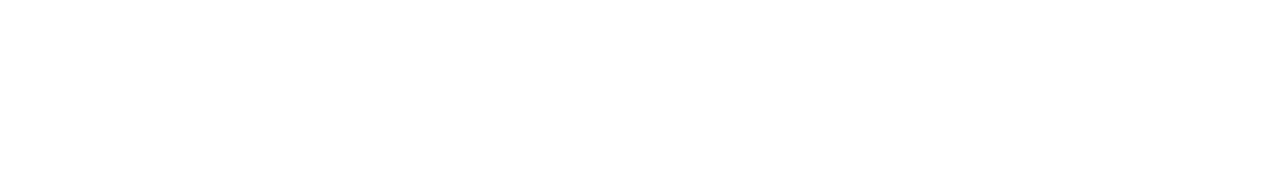
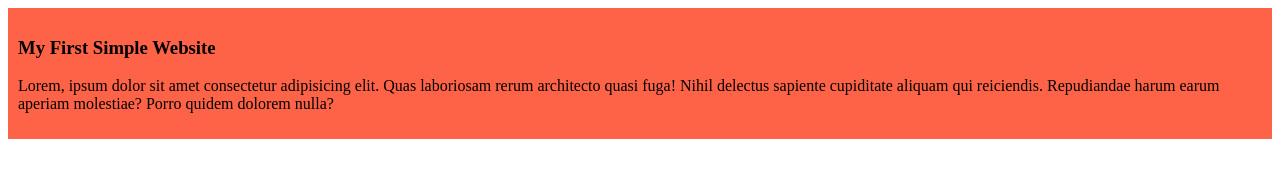
Before and after one commit to Argha588696/my-first-simple-website, a plain HTML site: page index.html in a window 1280 px wide. Drawn offline with Linux system fonts and the light colour scheme.

Commit message:
added the first blog

```diff
--- a/index.html
+++ b/index.html
@@ -4,8 +4,16 @@
     <meta charset="UTF-8">
     <meta name="viewport" content="width=device-width, initial-scale=1.0">
     <title>My First Simple Website</title>
+    <link rel="stylesheet" href="styles/blog.css">
 </head>
 <body>
-
+    <div>
+        <h3>
+            My First Simple Website
+        </h3>
+        <p>
+            Lorem, ipsum dolor sit amet consectetur adipisicing elit. Quas laboriosam rerum architecto quasi fuga! Nihil delectus sapiente cupiditate aliquam qui reiciendis. Repudiandae harum earum aperiam molestiae? Porro quidem dolorem nulla?
+        </p>
+    </div>
 </body>
 </html>
--- /dev/null
+++ b/styles/blog.css
@@ -0,0 +1,4 @@
+div{
+    background-color: tomato;
+    padding: 10px;
+}
```
